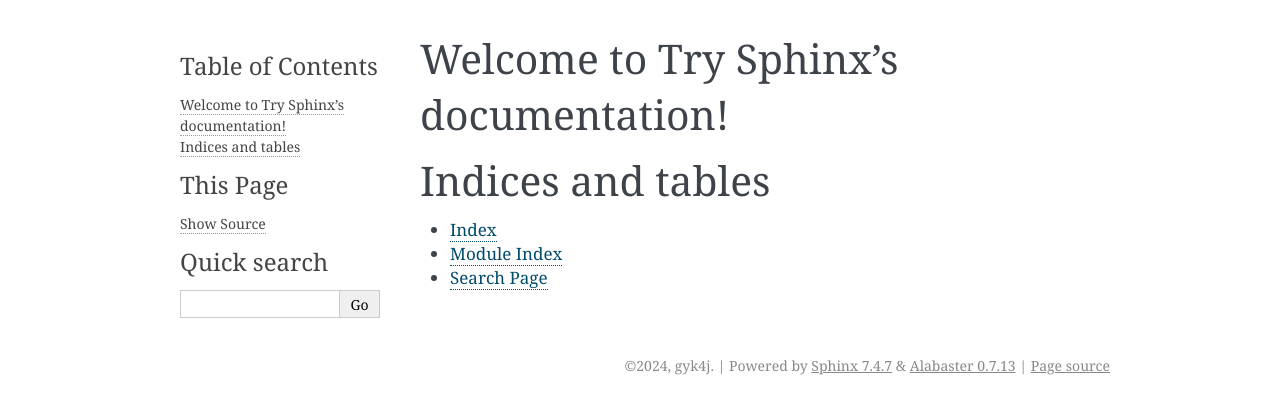
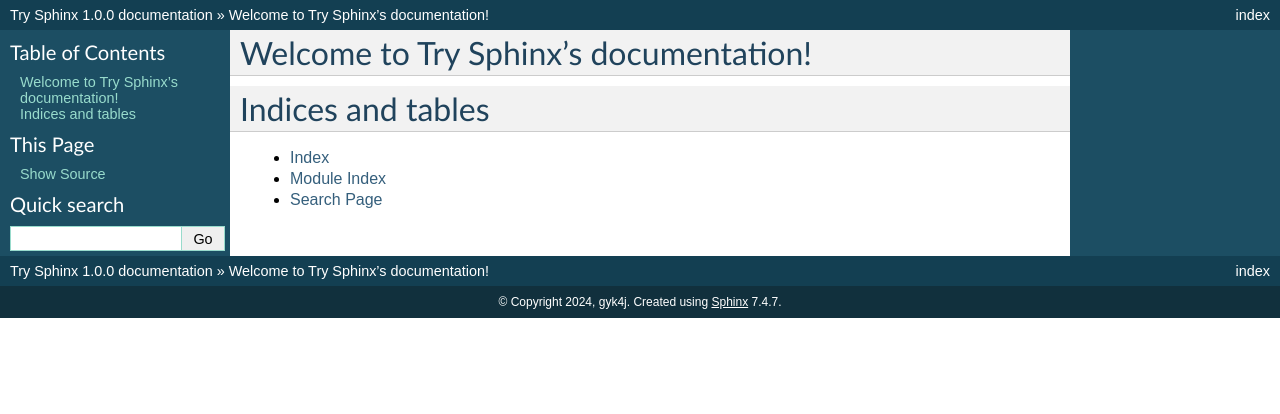
Before and after one commit to gyk4j/try-sphinx, a Sphinx documentation site: the page built from source/index.rst, in a window 1280 px wide. Shown: the top 414 px of the page. Built offline with Sphinx 7.4.7, drawn with Linux system fonts in a browser that asks for light colours.

Commit message:
Change to classic theme

```diff
--- a/source/conf.py
+++ b/source/conf.py
@@ -24,5 +24,31 @@ exclude_patterns = []
 # -- Options for HTML output -------------------------------------------------
 # https://www.sphinx-doc.org/en/master/usage/configuration.html#options-for-html-output
 
-html_theme = 'alabaster'
+html_theme = 'classic'
+html_theme_options = {
+    "rightsidebar" : False,
+    "stickysidebar" : False,
+    "collapsiblesidebar" : False,
+    "externalrefs" : False,
+#    "footerbgcolor" : "#000000",
+#    "footertextcolor" : "#000000",
+#    "sidebarbgcolor" : "#000000",
+#    "sidebarbtncolor" : "#000000",
+#    "sidebartextcolor" : "#000000",
+#    "sidebarlinkcolor" : "#000000",
+#    "relbarbgcolor" : "#000000",
+#    "relbartextcolor" : "#000000",
+#    "relbarlinkcolor" : "#000000",
+#    "bgcolor" : "#000000",
+#    "textcolor" : "#000000",
+#    "linkcolor" : "#000000",
+#    "visitedlinkcolor" : "#000000",
+#    "headbgcolor" : "#000000",
+#    "headtextcolor" : "#000000",
+#    "headlinkcolor" : "#000000",
+#    "codebgcolor" : "#000000",
+#    "codetextcolor" : "#000000",
+#    "bodyfont" : "#000000",
+#    "headfont" : "#000000",
+}
 html_static_path = ['_static']
```
